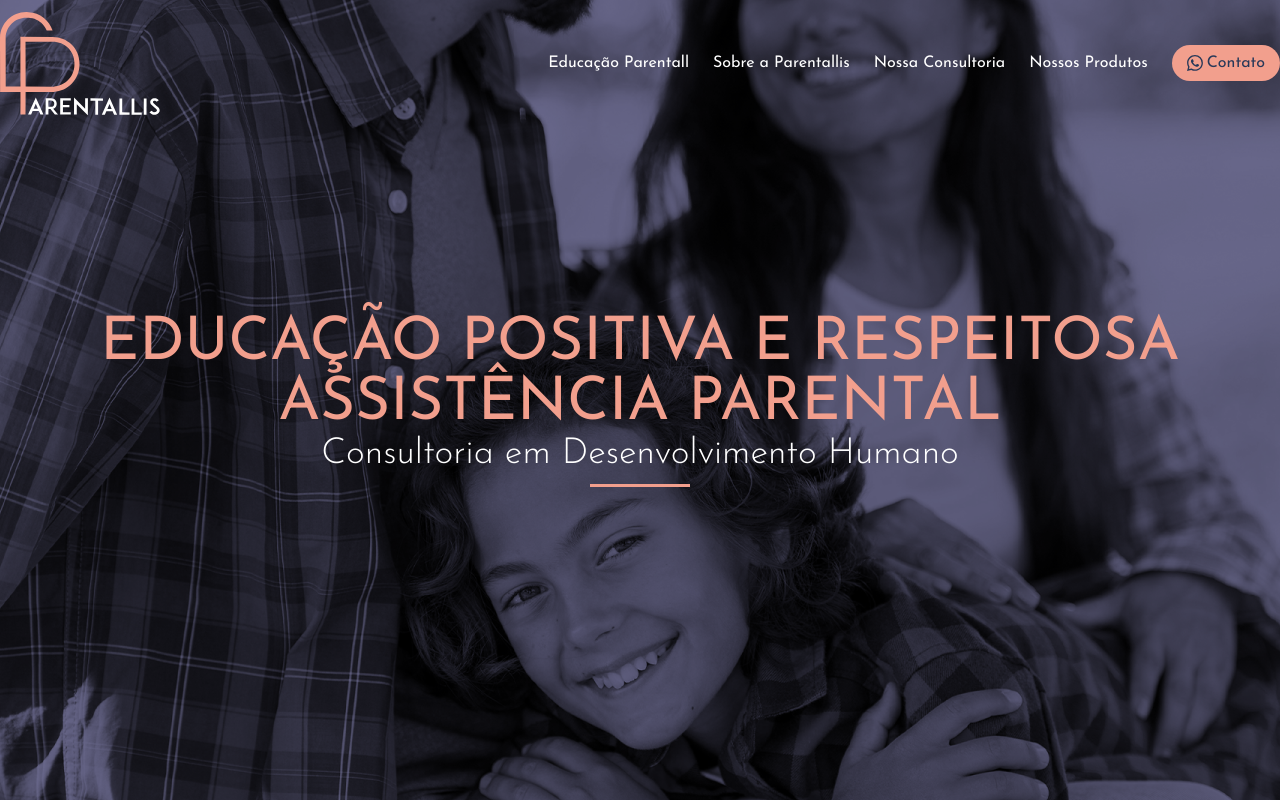
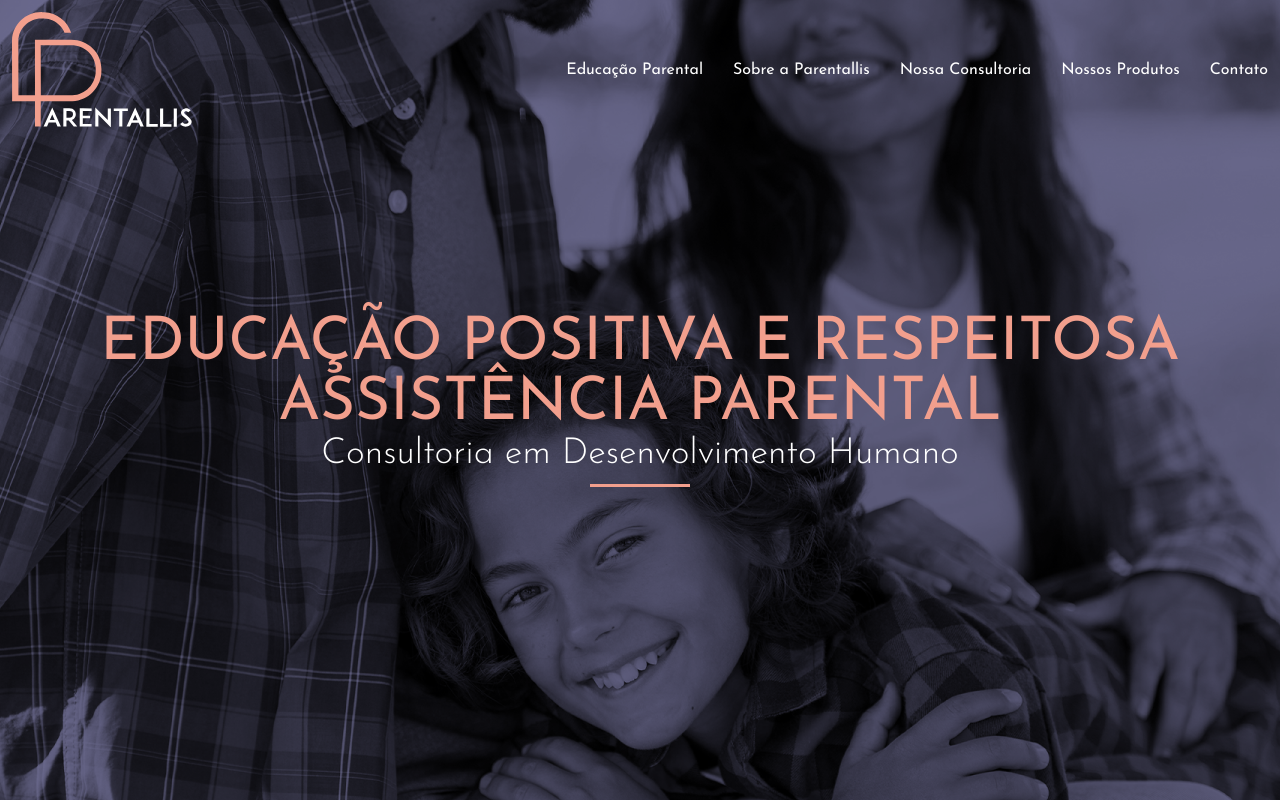
Before and after one commit to rafalopesdev/teste-parentallis, a React (Vite) app: page / in a window 1280 px wide. Shown: the top 802 px of the page. Built offline with nearby package versions, Linux system fonts and the light colour scheme.

Commit message:
update header fixed

```diff
--- a/src/App.css
+++ b/src/App.css
@@ -47,6 +47,5 @@ p {
 .videoyt {
   margin-top: 30px;
   background: #283959;
-  padding: 30px;
-  max-width: 600px;
+  height: 200px;
 }
--- a/src/App.jsx
+++ b/src/App.jsx
@@ -1,13 +1,14 @@
 import './App.css';
 import About from './components/About';
-import Banner from './components/Banner';
+// import Banner from './components/Banner';
 import BannerFooter from './components/BannerFooter';
 import BannerSecond from './components/BannerSecond';
 import BannerThird from './components/BannerThird';
 import Consultoria from './components/Consultoria';
 import Fernanda from './components/Fernanda';
 import Footer from './components/Footer';
-import Nav from './components/Nav';
+import HeaderNav from './components/HeaderNav';
+// import Nav from './components/Nav';
 import Podcast from './components/Podcast';
 import Produtos from './components/Produtos';
 import Proposito from './components/Proposito';
@@ -17,8 +18,9 @@ import Youtube from './components/Youtube';
 function App() {
   return (
     <div>
-      <Nav />
-      <Banner />
+      <HeaderNav />
+      {/* <Nav /> */}
+      {/* <Banner /> */}
       <Video />
       <About />
       <Fernanda />
--- a/src/components/Banner.jsx
+++ b/src/components/Banner.jsx
@@ -2,8 +2,8 @@ import ImgFamilyTop from '../assets/mother.png';
 
 const Banner = () => {
   return (
-    <div className="w-full h-screen relative flex items-center justify-center">
-      <div className="absolute container">
+    <div className="w-full h-screen relative top-0 flex items-center justify-center">
+      <div className="container">
         <h1 className="text-[#F29F8D] text-2xl md:text-6xl text-center">
           EDUCAÇÃO POSITIVA E RESPEITOSA<br></br>ASSISTÊNCIA PARENTAL
         </h1>
@@ -14,7 +14,7 @@ const Banner = () => {
       <img
         src={ImgFamilyTop}
         alt="Família"
-        className="w-full h-full object-cover"
+        className="w-full h-full absolute object-cover"
       />
     </div>
   );
--- /dev/null
+++ b/src/components/HeaderNav.jsx
@@ -0,0 +1,86 @@
+import ImgFamilyTop from '../assets/mother.png';
+import Logo from '../assets/logo.svg';
+import { useEffect, useState } from 'react';
+import { BiMenu } from 'react-icons/bi';
+
+const HeaderNav = () => {
+  const [header, setHeader] = useState(false);
+
+  const scrollHeader = () => {
+    if (window.scrollY >= 20) {
+      setHeader(true);
+    } else {
+      setHeader(false);
+    }
+  };
+
+  useEffect(() => {
+    window.addEventListener('scroll', scrollHeader);
+    return () => {
+      window.addEventListener('scroll', scrollHeader);
+    };
+  }, []);
+
+  return (
+    <div className="w-full relative">
+      <div
+        className={
+          header
+            ? 'w-full bg-[#69688C] fixed z-20'
+            : 'w-full bg-[transparent] absolute'
+        }
+      >
+        <div className="container m-auto">
+          <nav className="w-full p-3 flex items-center justify-between">
+            <img
+              src={Logo}
+              width={180}
+              alt=""
+              className={header ? 'hidden' : ''}
+            />
+            <span className={header ? 'text-[#F29F8D] text-3xl' : 'hidden'}>
+              Parentallis
+            </span>
+            <ul className="block gap-[30px] hidden lg:flex text-white">
+              <li>
+                <a href="">Educação Parental</a>
+              </li>
+              <li>
+                <a href="#about">Sobre a Parentallis</a>
+              </li>
+              <li>
+                <a href="">Nossa Consultoria</a>
+              </li>
+              <li>
+                <a href="">Nossos Produtos</a>
+              </li>
+              <a href="">Contato</a>
+            </ul>
+            <a href="" className="text-3xl lg:hidden text-[#F29F8D] pr-2">
+              <BiMenu />
+            </a>
+          </nav>
+        </div>
+      </div>
+      <div className="flex flex-row justify-center">
+        <div className="absolute container m-auto h-full flex items-center justify-center">
+          <div className="container">
+            <h1 className="text-[#F29F8D] text-2xl md:text-6xl text-center">
+              EDUCAÇÃO POSITIVA E RESPEITOSA<br></br>ASSISTÊNCIA PARENTAL
+            </h1>
+            <span className="line text-center m-auto block text-white md:text-4xl font-light">
+              Consultoria em Desenvolvimento Humano
+            </span>
+          </div>
+        </div>
+        <img
+          src={ImgFamilyTop}
+          alt=""
+          className="w-full h-screen object-cover"
+        />
+      </div>
+    </div>
+  );
+};
+
+export default HeaderNav;
--- a/src/components/Nav.jsx
+++ b/src/components/Nav.jsx
@@ -1,14 +1,31 @@
 import Logo from '../assets/logo.svg';
 import { BsWhatsapp } from 'react-icons/bs';
 import { BiMenu } from 'react-icons/bi';
+import { useEffect, useState } from 'react';
 
 const Nav = () => {
+  const [header, setHeader] = useState(false);
+  const scrollHeader = () => {
+    if (window.scrollY >= 20) {
+      setHeader(true);
+    } else {
+      setHeader(false);
+    }
+  };
+  useEffect(() => {
+    window.addEventListener('scroll', scrollHeader);
+    return () => {
+      window.addEventListener('scroll', scrollHeader);
+    };
+  }, []);
+
   return (
-    <div className="w-full fixed z-10">
+    <div className={header ? 'bg-green-500 fixed w-full z-20' : 'bg-blue-500'}>
       <nav className="container m-auto flex items-center justify-between pt-3 pb-3 ">
-        <a href="">
+        <a href="" className={header ? 'hidden' : 'block'}>
           <img src={Logo} width={160} alt="Logo Parentallis" />
         </a>
+        <h2 className={header ? 'block' : 'hidden'}>Parentallis</h2>
         <ul className="hidden lg:flex items-center gap-6 menu">
           <li>
             <a href="#video">Educação Parentall</a>
--- a/src/components/Youtube.jsx
+++ b/src/components/Youtube.jsx
@@ -5,25 +5,23 @@ const Youtube = () => {
         Veja nosso canal no YoutTube
       </h2>
       <div className="container m-auto grid lg:grid-cols-3 gap-5">
-        <div className="text-center">
+        <div className="max-w-full text-center flex justify-center flex-col">
           <iframe
             src="https://www.youtube.com/embed/RH0loOIXk3k?si=1GAmgZtYLp2DqSCD"
             title="YouTube video player"
             frameborder="0"
             allow="accelerometer; autoplay; clipboard-write; encrypted-media; gyroscope; picture-in-picture; web-share"
             allowfullscreen
-            className="videoyt mb-3"
           ></iframe>
           <p>Adolescência: uma fase de muita transformação</p>
         </div>
-        <div className="text-center bg-blue-500">
+        <div className="max-w-full text-center bg-blue-500">
           <iframe
             src="https://www.youtube.com/embed/RH0loOIXk3k?si=pqO4l99KzaMVOnoD"
             title="YouTube video player"
             frameborder="0"
             allow="accelerometer; autoplay; clipboard-write; encrypted-media; gyroscope; picture-in-picture; web-share"
             allowfullscreen
-            className="videoyt mb-3"
           ></iframe>
           <a href="" className="">
             Adolescência: uma fase de muita transformação
@@ -36,7 +34,6 @@ const Youtube = () => {
             frameborder="0"
             allow="accelerometer; autoplay; clipboard-write; encrypted-media; gyroscope; picture-in-picture; web-share"
             allowfullscreen
-            className="videoyt mb-3"
           ></iframe>
           <a href="" className="block text-center">
             Como estabelecer limites ao meu filho...
```
